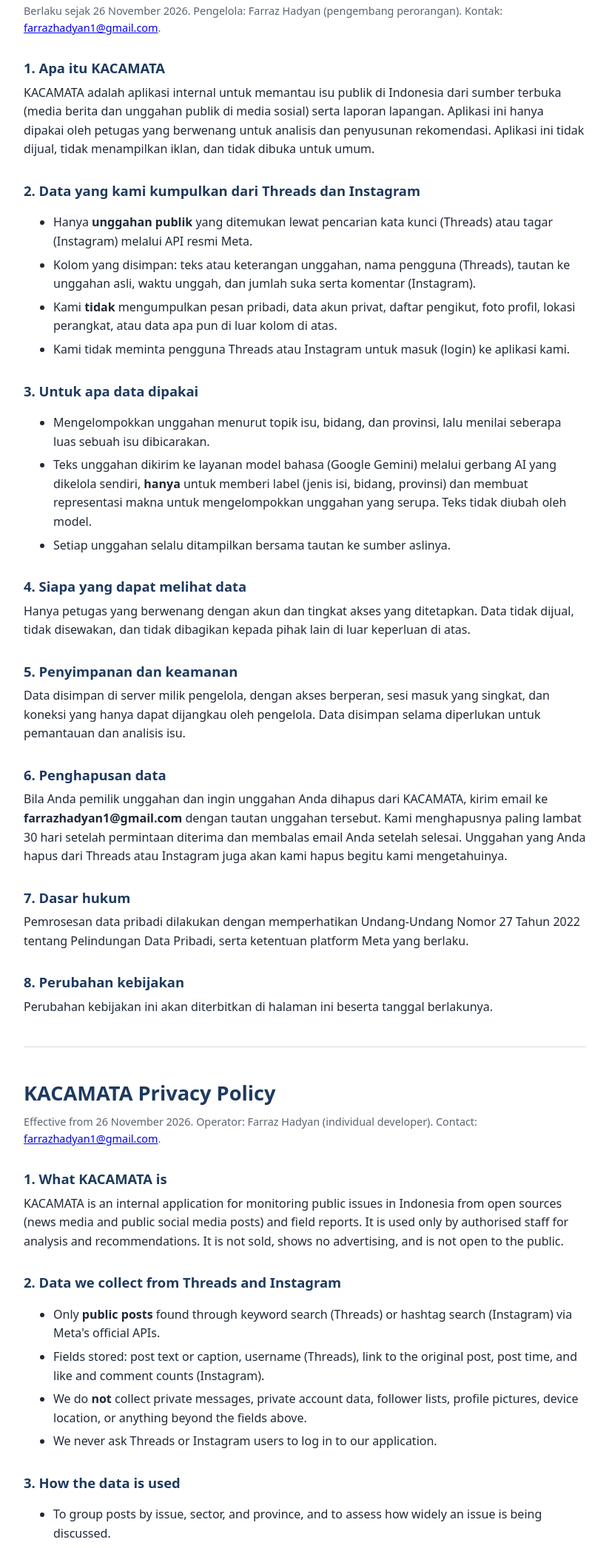
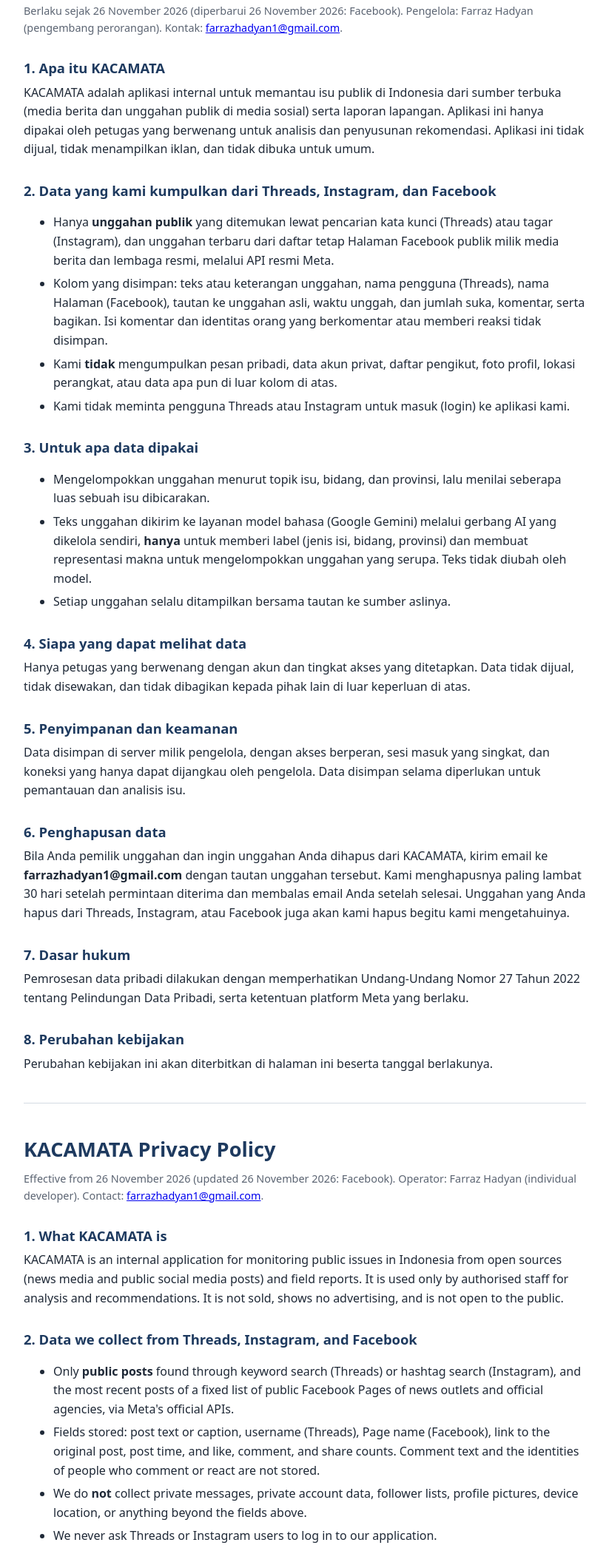
Before and after one commit to farrazhadyan16/kacamata-privacy, a plain HTML site: page index.html in a window 1280 px wide. Shown: the part 104-2197 px from the top of the page at 74% size, without its empty margins (228-1051 px from the left). Drawn offline with Linux system fonts and the light colour scheme.

Commit message:
Kebijakan privasi: tambah Facebook

```diff
--- a/index.html
+++ b/index.html
@@ -23,15 +23,15 @@
 
 <section id="id">
 <h1>Kebijakan Privasi KACAMATA</h1>
-<p class="muted">Berlaku sejak 26 November 2026. Pengelola: Farraz Hadyan (pengembang perorangan). Kontak: <a href="mailto:farrazhadyan1@gmail.com">farrazhadyan1@gmail.com</a>.</p>
+<p class="muted">Berlaku sejak 26 November 2026 (diperbarui 26 November 2026: Facebook). Pengelola: Farraz Hadyan (pengembang perorangan). Kontak: <a href="mailto:farrazhadyan1@gmail.com">farrazhadyan1@gmail.com</a>.</p>
 
 <h2>1. Apa itu KACAMATA</h2>
 <p>KACAMATA adalah aplikasi internal untuk memantau isu publik di Indonesia dari sumber terbuka (media berita dan unggahan publik di media sosial) serta laporan lapangan. Aplikasi ini hanya dipakai oleh petugas yang berwenang untuk analisis dan penyusunan rekomendasi. Aplikasi ini tidak dijual, tidak menampilkan iklan, dan tidak dibuka untuk umum.</p>
 
-<h2>2. Data yang kami kumpulkan dari Threads dan Instagram</h2>
+<h2>2. Data yang kami kumpulkan dari Threads, Instagram, dan Facebook</h2>
 <ul>
-  <li>Hanya <strong>unggahan publik</strong> yang ditemukan lewat pencarian kata kunci (Threads) atau tagar (Instagram) melalui API resmi Meta.</li>
-  <li>Kolom yang disimpan: teks atau keterangan unggahan, nama pengguna (Threads), tautan ke unggahan asli, waktu unggah, dan jumlah suka serta komentar (Instagram).</li>
+  <li>Hanya <strong>unggahan publik</strong> yang ditemukan lewat pencarian kata kunci (Threads) atau tagar (Instagram), dan unggahan terbaru dari daftar tetap Halaman Facebook publik milik media berita dan lembaga resmi, melalui API resmi Meta.</li>
+  <li>Kolom yang disimpan: teks atau keterangan unggahan, nama pengguna (Threads), nama Halaman (Facebook), tautan ke unggahan asli, waktu unggah, dan jumlah suka, komentar, serta bagikan. Isi komentar dan identitas orang yang berkomentar atau memberi reaksi tidak disimpan.</li>
   <li>Kami <strong>tidak</strong> mengumpulkan pesan pribadi, data akun privat, daftar pengikut, foto profil, lokasi perangkat, atau data apa pun di luar kolom di atas.</li>
   <li>Kami tidak meminta pengguna Threads atau Instagram untuk masuk (login) ke aplikasi kami.</li>
 </ul>
@@ -50,7 +50,7 @@
 <p>Data disimpan di server milik pengelola, dengan akses berperan, sesi masuk yang singkat, dan koneksi yang hanya dapat dijangkau oleh pengelola. Data disimpan selama diperlukan untuk pemantauan dan analisis isu.</p>
 
 <h2 id="hapus-data">6. Penghapusan data</h2>
-<p>Bila Anda pemilik unggahan dan ingin unggahan Anda dihapus dari KACAMATA, kirim email ke <strong>farrazhadyan1@gmail.com</strong> dengan tautan unggahan tersebut. Kami menghapusnya paling lambat 30 hari setelah permintaan diterima dan membalas email Anda setelah selesai. Unggahan yang Anda hapus dari Threads atau Instagram juga akan kami hapus begitu kami mengetahuinya.</p>
+<p>Bila Anda pemilik unggahan dan ingin unggahan Anda dihapus dari KACAMATA, kirim email ke <strong>farrazhadyan1@gmail.com</strong> dengan tautan unggahan tersebut. Kami menghapusnya paling lambat 30 hari setelah permintaan diterima dan membalas email Anda setelah selesai. Unggahan yang Anda hapus dari Threads, Instagram, atau Facebook juga akan kami hapus begitu kami mengetahuinya.</p>
 
 <h2>7. Dasar hukum</h2>
 <p>Pemrosesan data pribadi dilakukan dengan memperhatikan Undang-Undang Nomor 27 Tahun 2022 tentang Pelindungan Data Pribadi, serta ketentuan platform Meta yang berlaku.</p>
@@ -63,15 +63,15 @@
 
 <section id="en" lang="en">
 <h1>KACAMATA Privacy Policy</h1>
-<p class="muted">Effective from 26 November 2026. Operator: Farraz Hadyan (individual developer). Contact: <a href="mailto:farrazhadyan1@gmail.com">farrazhadyan1@gmail.com</a>.</p>
+<p class="muted">Effective from 26 November 2026 (updated 26 November 2026: Facebook). Operator: Farraz Hadyan (individual developer). Contact: <a href="mailto:farrazhadyan1@gmail.com">farrazhadyan1@gmail.com</a>.</p>
 
 <h2>1. What KACAMATA is</h2>
 <p>KACAMATA is an internal application for monitoring public issues in Indonesia from open sources (news media and public social media posts) and field reports. It is used only by authorised staff for analysis and recommendations. It is not sold, shows no advertising, and is not open to the public.</p>
 
-<h2>2. Data we collect from Threads and Instagram</h2>
+<h2>2. Data we collect from Threads, Instagram, and Facebook</h2>
 <ul>
-  <li>Only <strong>public posts</strong> found through keyword search (Threads) or hashtag search (Instagram) via Meta's official APIs.</li>
-  <li>Fields stored: post text or caption, username (Threads), link to the original post, post time, and like and comment counts (Instagram).</li>
+  <li>Only <strong>public posts</strong> found through keyword search (Threads) or hashtag search (Instagram), and the most recent posts of a fixed list of public Facebook Pages of news outlets and official agencies, via Meta's official APIs.</li>
+  <li>Fields stored: post text or caption, username (Threads), Page name (Facebook), link to the original post, post time, and like, comment, and share counts. Comment text and the identities of people who comment or react are not stored.</li>
   <li>We do <strong>not</strong> collect private messages, private account data, follower lists, profile pictures, device location, or anything beyond the fields above.</li>
   <li>We never ask Threads or Instagram users to log in to our application.</li>
 </ul>
@@ -90,7 +90,7 @@
 <p>Data is stored on servers managed by the operator, with role-based access, short login sessions, and network access limited to the operator. Data is kept for as long as it is needed for issue monitoring and analysis.</p>
 
 <h2 id="data-deletion">6. Data deletion</h2>
-<p>If you own a post and want it removed from KACAMATA, email <strong>farrazhadyan1@gmail.com</strong> with the link to the post. We delete it within 30 days of receiving the request and reply once it is done. Posts you delete from Threads or Instagram are also deleted from KACAMATA once we become aware of it.</p>
+<p>If you own a post and want it removed from KACAMATA, email <strong>farrazhadyan1@gmail.com</strong> with the link to the post. We delete it within 30 days of receiving the request and reply once it is done. Posts you delete from Threads, Instagram, or Facebook are also deleted from KACAMATA once we become aware of it.</p>
 
 <h2>7. Legal basis</h2>
 <p>Personal data is processed in accordance with Indonesian Law No. 27 of 2022 on Personal Data Protection and the applicable Meta Platform Terms.</p>
```
